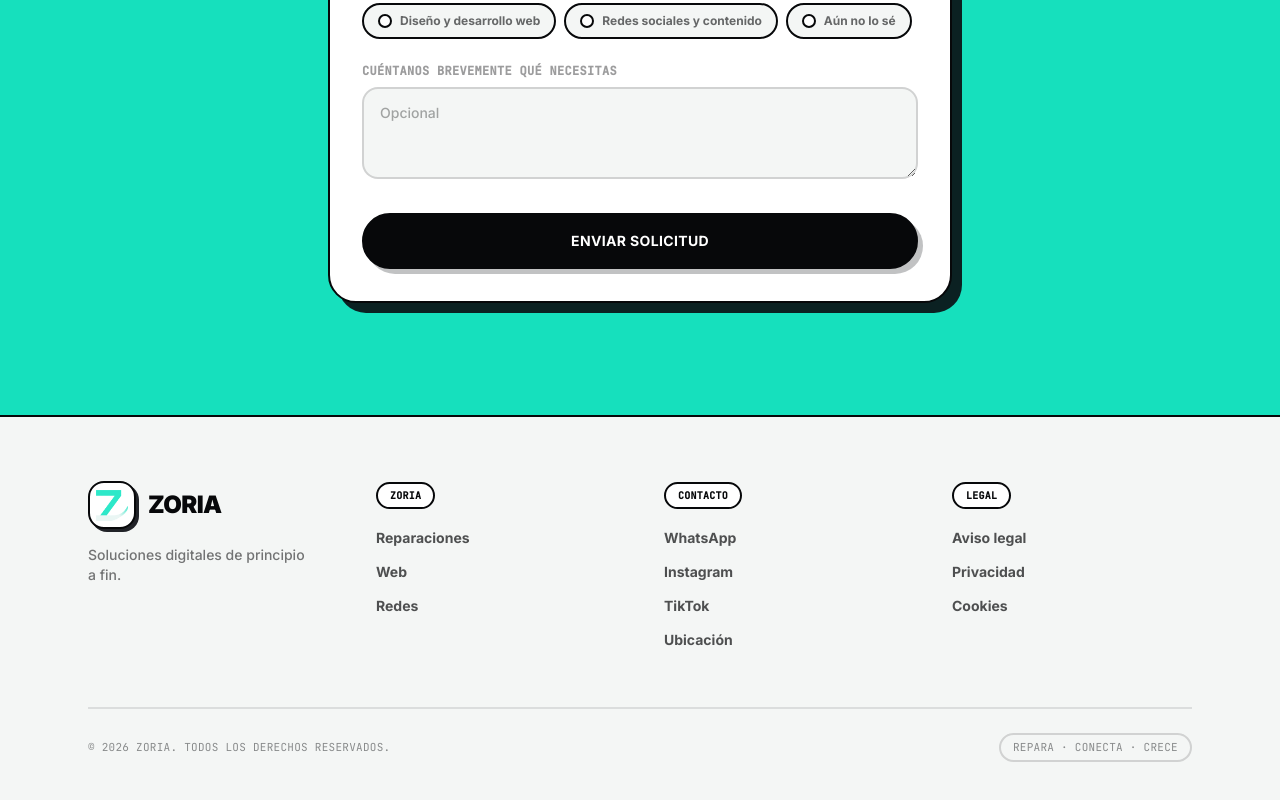
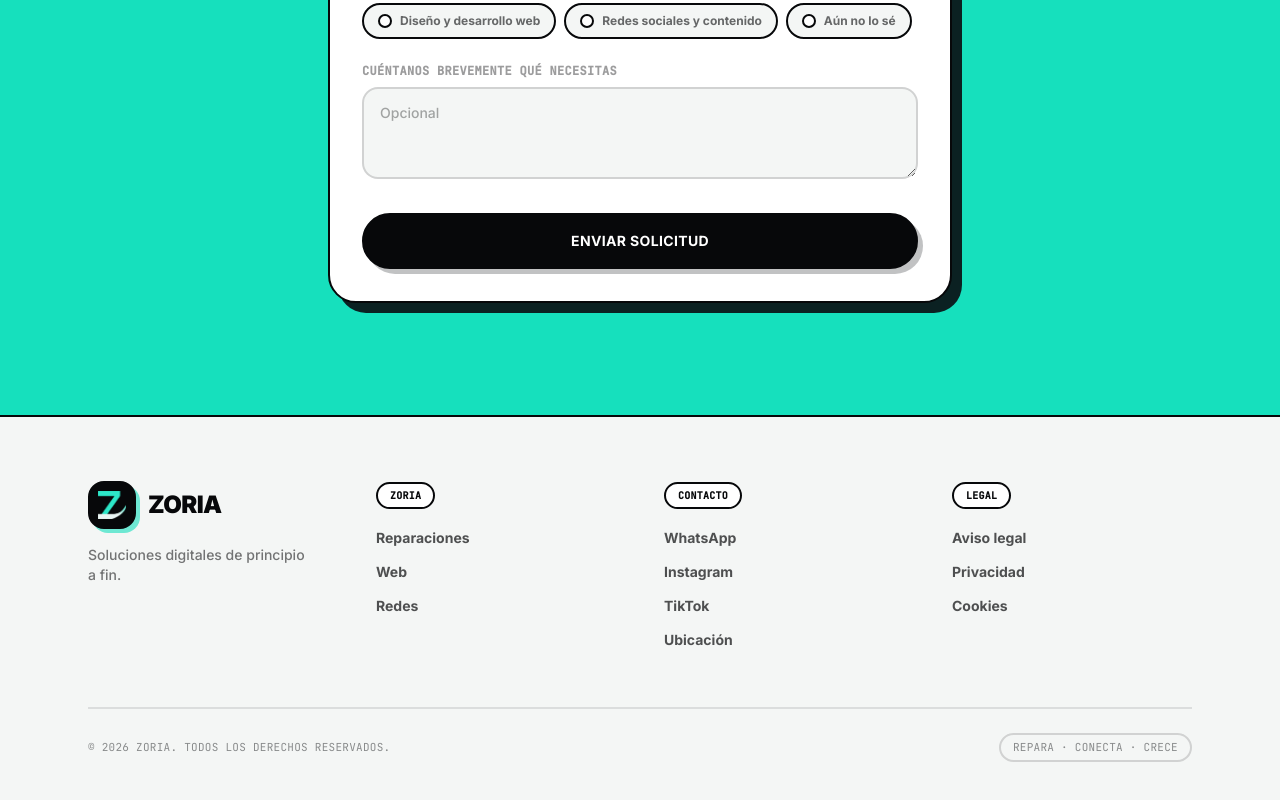
Before and after one commit to carlosfernandezdominguez99-dot/zoria-web, a Next.js app: page / in a window 1280 px wide. Shown: the part 5871-6671 px from the top of the page. Built offline with nearby package versions, Linux system fonts and the light colour scheme.

Commit message:
Logo del footer: fondo negro para que resalte y sombra turquesa

```diff
--- a/src/components/Footer.tsx
+++ b/src/components/Footer.tsx
@@ -35,7 +35,7 @@ export default function Footer() {
         <div className="grid gap-12 sm:grid-cols-2 md:grid-cols-4">
           <div className="flex flex-col gap-4">
             <div className="flex items-center gap-3">
-              <span className="flex h-12 w-12 items-center justify-center rounded-2xl border-2 border-graphite-950 bg-white p-1.5 shadow-[3px_3px_0_0_rgba(10,13,18,0.9)]">
+              <span className="flex h-12 w-12 items-center justify-center rounded-2xl border-2 border-graphite-950 bg-graphite-950 p-2 shadow-[4px_4px_0_0_rgba(22,224,189,0.6)]">
                 <ZoriaLogo className="h-full w-full" />
               </span>
               <span className="text-2xl font-black leading-none tracking-tight text-graphite-950">
```
